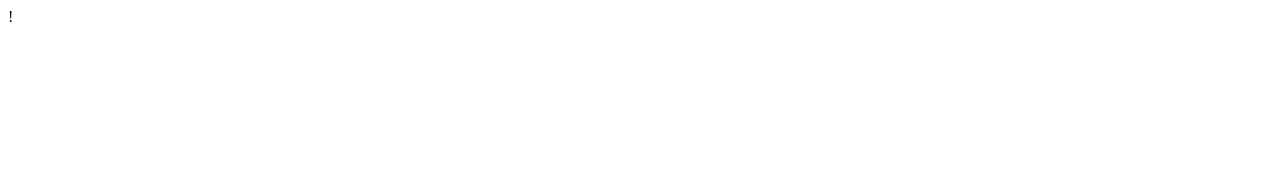
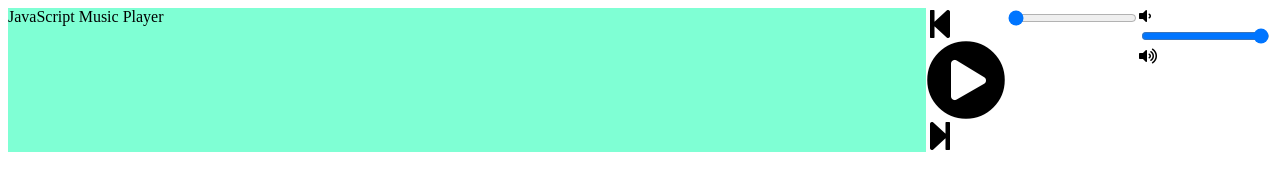
Before and after one commit to Blueflier/JavascriptMusicPlayer, a plain HTML site: page index.html in a window 1280 px wide. Drawn offline with Linux system fonts and the light colour scheme.

Commit message:
updated html wit classes

```diff
--- a/index.html
+++ b/index.html
@@ -1,4 +1,4 @@
-!<!DOCTYPE html>
+<!DOCTYPE html>
 <!--[if lt IE 7]>      <html class="no-js lt-ie9 lt-ie8 lt-ie7"> <![endif]-->
 <!--[if IE 7]>         <html class="no-js lt-ie9 lt-ie8"> <![endif]-->
 <!--[if IE 8]>         <html class="no-js lt-ie9"> <![endif]-->
@@ -11,12 +11,48 @@
         <meta name="description" content="">
         <meta name="viewport" content="width=device-width, initial-scale=1">
         <link rel="stylesheet" href="styles.css">
+        <link rel="stylesheet"
+        href=
+"https://cdnjs.cloudflare.com/ajax/libs/font-awesome/5.13.0/css/all.min.css">
+
     </head>
     <body>
-        <!--[if lt IE 7]>
-            <p class="browsehappy">You are using an <strong>outdated</strong> browser. Please <a href="#">upgrade your browser</a> to improve your experience.</p>
-        <![endif]-->
+        <div class = "main">
+            <div class = "title">JavaScript Music Player</div>
 
-        <script src="" async defer></script>
+            <div class="details">
+                <div class="song_name"></div>
+                <div class="album_cover"></div>
+                <div class="artist"></div>
+            </div>
+
+            <div class = "button_container">
+                <div class="prevButton">
+                    <i class="fa fa-step-backward fa-2x"></i>
+                </div>
+                <div class="play_button">
+                    <i class="fa fa-play-circle fa-5x"></i>
+                </div>
+                <div class="next_button">
+                    <i class="fa fa-step-forward fa-2x"></i>
+
+                </div>
+            </div>
+            <div class="slide_container">
+                <div class="curr_time"></div>
+                <input type="range" min="1" max="100"
+                value="0" class="seek_slider" onchange="seekTo()">
+                <div class="total_time"></div>
+            </div>
+
+            <div class="slider_container">
+                <i class="fa fa-volume-down"></i>
+                <input type="range" min="1" max="100"
+                  value="99" class="volume_slider" onchange="setVolume()">
+                <i class="fa fa-volume-up"></i>
+              </div>
+        </div>
+
+        <script src="script.js" async defer></script>
     </body>
 </html>
--- a/styles.css
+++ b/styles.css
@@ -0,0 +1,14 @@
+.body{
+    width: 100%;
+}
+
+.main{
+    display: flex;
+    width: 100%;
+    margin: 0;
+}
+
+.title{
+    background-color: aquamarine;
+    width: 100%;
+}
```
